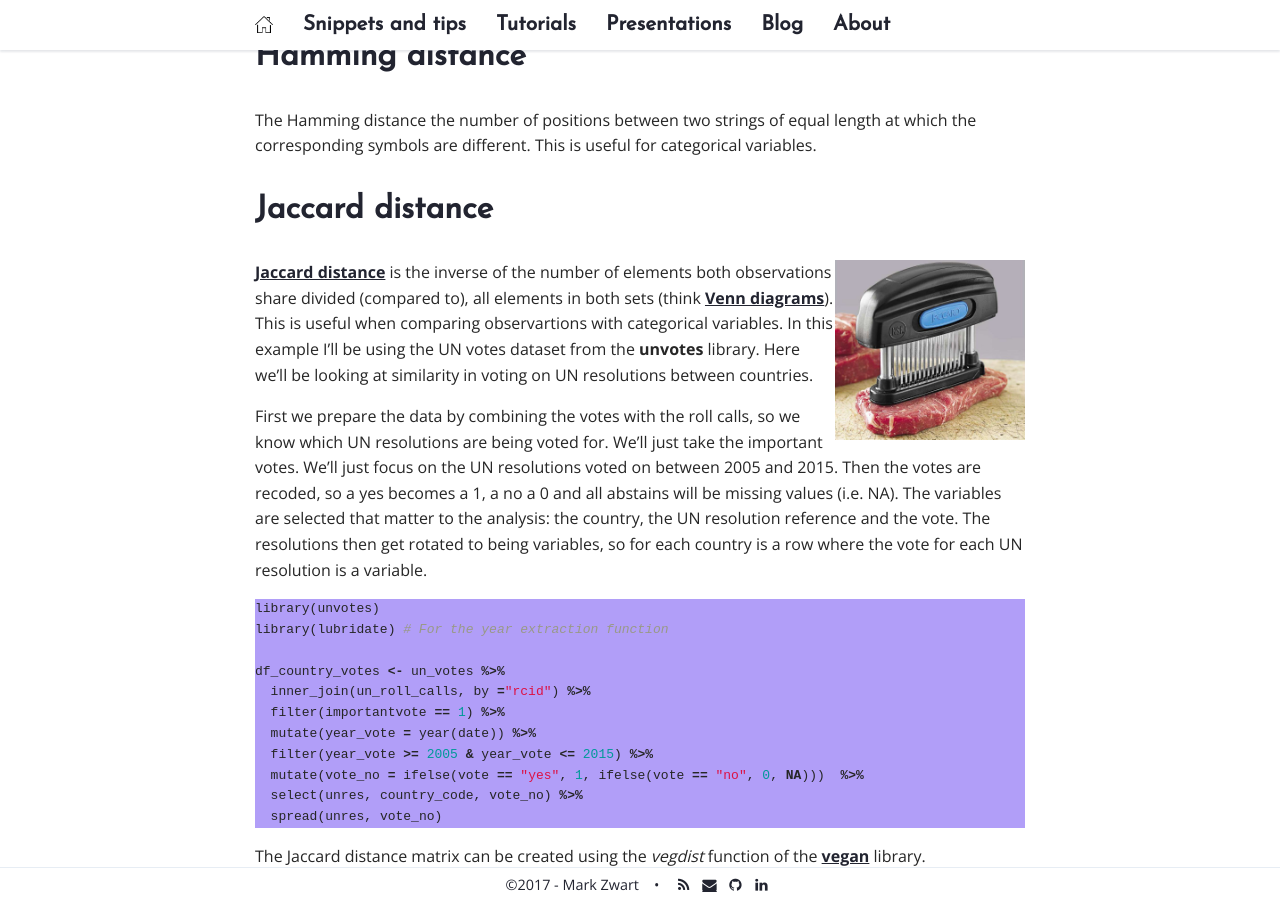
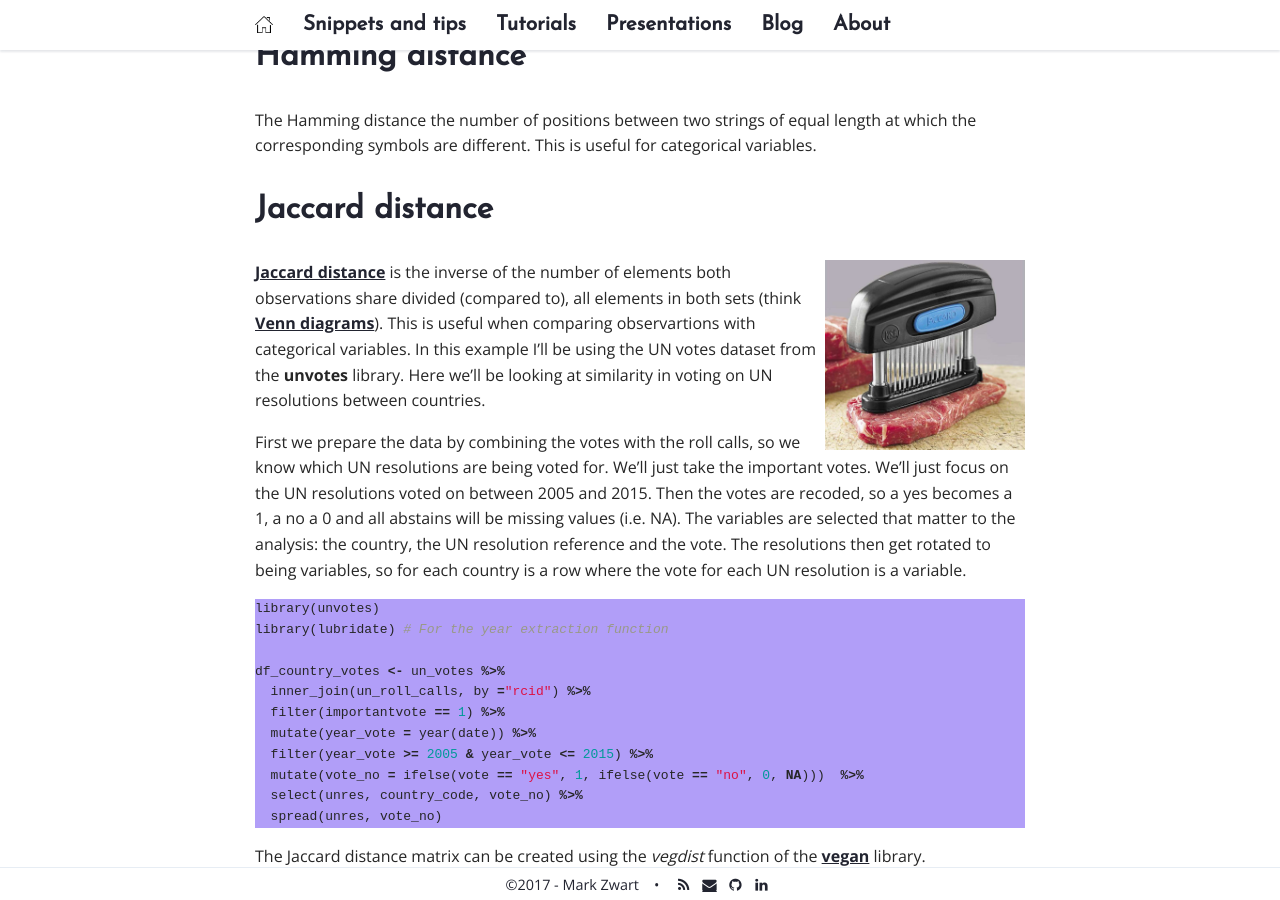
Before and after one commit to mark-me/mark-me.github.io, a Jekyll site: the page built from _pages/tutorials/distance-measures/distance-measures.md, in a window 1280 px wide and 900 px high, scrolled down 3073 px. Built offline with Jekyll 4.4.1, drawn with Linux system fonts in a browser that asks for light colours; nearby versions of some CDN libraries; comment, search, counter and statistics services are not loaded.

Commit message:
Update distance-measures.md

```diff
--- a/_pages/tutorials/distance-measures/distance-measures.md
+++ b/_pages/tutorials/distance-measures/distance-measures.md
@@ -94,7 +94,7 @@
 
 # Jaccard distance
 
-[<img src="/_pages/tutorials/distance-measures/jaccard.jpg" width="190" height="180" align="right"/>](https://jaccard.com/collections/meat-tenderizers)
+[<img src="/_pages/tutorials/distance-measures/jaccard.jpg" width="200" height="190" align="right"/>](https://jaccard.com/collections/meat-tenderizers)
 
 [Jaccard distance](https://digfor.blogspot.nl/2013/03/fruity-shingles.html) is the inverse of the number of elements both observations share divided (compared to), all elements in both sets (think [Venn diagrams](https://en.wikipedia.org/wiki/Venn_diagram)). This is useful when comparing observartions with categorical variables. In this example I'll be using the UN votes dataset from the **unvotes** library. Here we'll be looking at similarity in voting on UN resolutions between countries.
 
```
